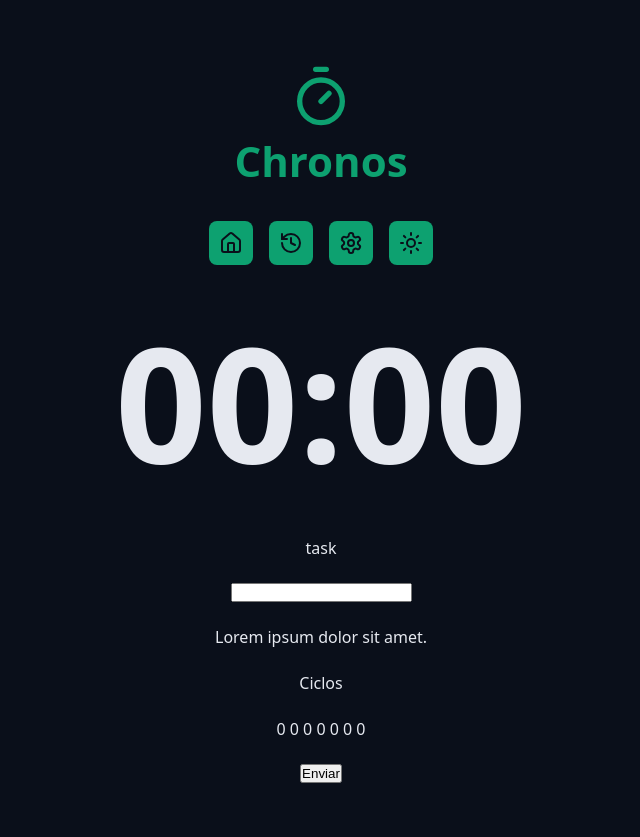
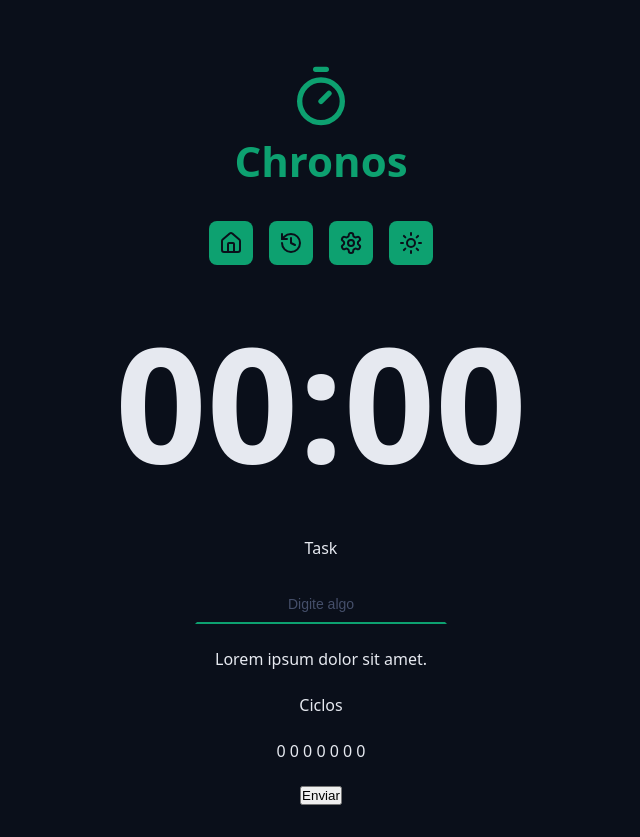
Before and after one commit to vitorbite/chronos-pomodoro, a React (Vite) app: page / in a window 1280 px wide. Shown: the whole page, without its empty margins (319-959 px from the left). Before the commit the page ends 815 px from the top, so only its background shows below. Built offline with nearby package versions, Linux system fonts and the light colour scheme.

Commit message:
Atualizando o componente input

```diff
--- a/package.json
+++ b/package.json
@@ -25,6 +25,6 @@
     "globals": "^16.0.0",
     "typescript": "~5.7.2",
     "typescript-eslint": "^8.26.1",
-    "vite": "^6.3.1"
+    "vite": "^6.4.1"
   }
 }
--- a/src/App.tsx
+++ b/src/App.tsx
@@ -26,7 +26,9 @@
       <Container>
         <form className="form" action="">
           <div className="formRow">
-            <DefaultInput id="meuInput" type="text"/>
+            <DefaultInput id="meuInput" labelText="Task" type="text" title="Titulo"
+            placeholder="Digite algo"
+            />
           </div>
           <div className="formRow">
             <p>
--- a/src/components/Input/index.tsx
+++ b/src/components/Input/index.tsx
@@ -1,12 +1,15 @@
+import styles from "./styles.module.css";
+
 type DefaultInputProps = {
   id: string;
+  labelText: string;
 } & React.ComponentProps<'input'>;
 
-export function DefaultInput({id, type}: DefaultInputProps) {
+export function DefaultInput({id, labelText, type, ...rest}: DefaultInputProps) {
   return (
     <>
-      <label htmlFor={id}>task</label>
-      <input type={type} id={id} />
+      <label htmlFor={id}>{labelText}</label>
+      <input className={styles.input} type={type} id={id} {...rest}/>
     </>
   );
 }
--- /dev/null
+++ b/src/components/Input/styles.module.css
@@ -0,0 +1,24 @@
+.input {
+  background-color: transparent;
+  color: var(--secundary);
+  text-align: center;
+  font-size: 1.8rem;
+  padding: 0.8rem;
+  border: 0.2rem solid transparent;
+  border-bottom: 0.2rem solid var(--primary);
+  transition: all 0.1s ease-in-out;
+  outline: none;
+}
+.input:focus{
+  border-radius: 0.8rem;
+  border: 0.2rem solid var(--primary);
+}
+.input:disabled{
+  border-bottom: 0.2rem solid var(--disabled);
+  color: var(--text-muted);
+}
+.input::placeholder{
+  color: var(--gray-500);
+  font-size: 1.4rem;
+
+}
```
Also changed, not shown: 1 other file (tests, documents, lock files or other folders).
